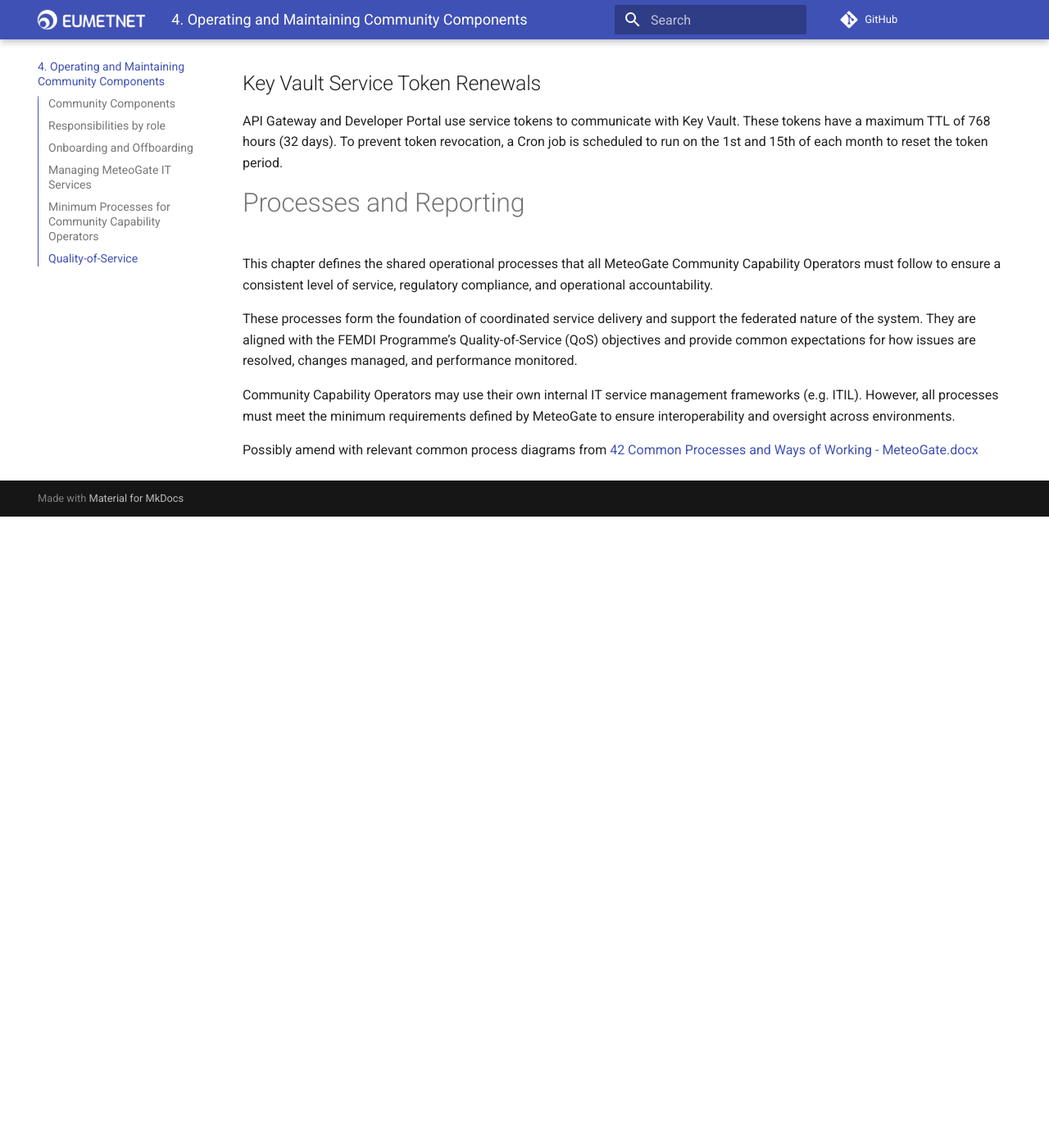
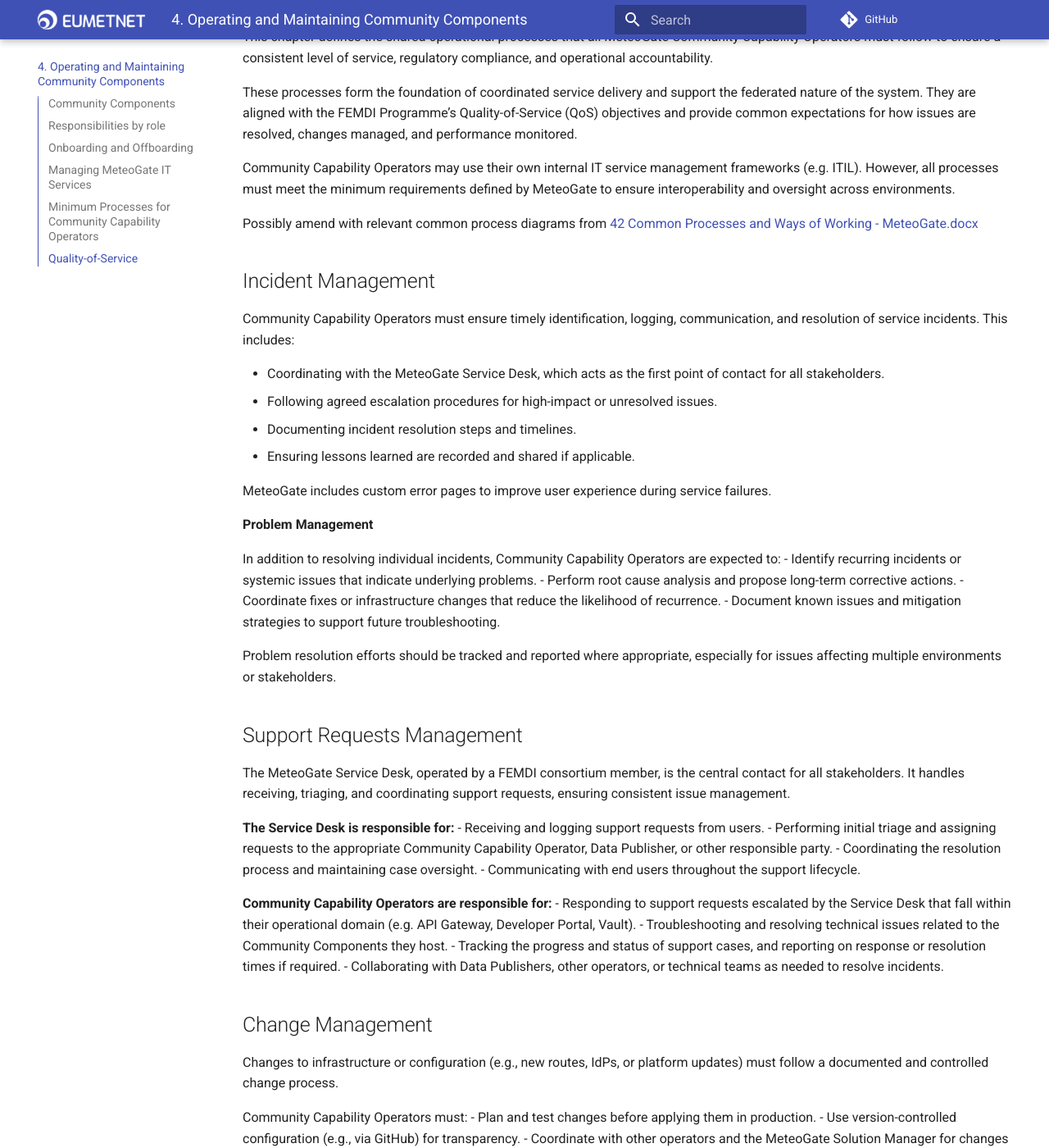
Before and after one commit to EUMETNET/meteogate-documentation, an MkDocs documentation site: the page built from docs/4-operating-and-maintaining-community-components.md, in a window 1280 px wide and 1400 px high, scrolled down 14305 px. Shown: the whole window at 82% size. Built offline with MkDocs 1.6.1 and Material for MkDocs 9.7.7, drawn with Linux system fonts in a browser that asks for light colours; comment, search, counter and statistics services are not loaded; before the commit the page ends 14935 px from its top, so only the background shows below that; some of the changed text lies outside the part shown.

Commit message:
Update 4-operating-and-maintaining-community-components.md

```diff
--- a/docs/4-operating-and-maintaining-community-components.md
+++ b/docs/4-operating-and-maintaining-community-components.md
@@ -521,3 +509,97 @@ These processes form the foundation of coordinated service delivery and support
 Community Capability Operators may use their own internal IT service management frameworks (e.g. ITIL). However, all processes must meet the minimum requirements defined by MeteoGate to ensure interoperability and oversight across environments.
 
 Possibly amend with relevant common process diagrams from [42 Common Processes and Ways of Working - MeteoGate.docx](https://tlnt19059.sharepoint.com/:w:/r/sites/FEMDI/ET%20FEMDI/ET%20Working%20folder/Documentation%20working%20area/42%20Common%20Processes%20and%20Ways%20of%20Working%20-%20MeteoGate.docx?d=w34e1ef2e9e3c46f280165abff29f429c&csf=1&web=1&e=CUSvDF)
+
+## Incident Management
+
+Community Capability Operators must ensure timely identification, logging, communication, and resolution of service incidents. This includes:
+
+- Coordinating with the MeteoGate Service Desk, which acts as the first point of contact for all stakeholders.
+- Following agreed escalation procedures for high-impact or unresolved issues.
+- Documenting incident resolution steps and timelines.
+- Ensuring lessons learned are recorded and shared if applicable.
+
+MeteoGate includes custom error pages to improve user experience during service failures.
+
+**Problem Management**
+
+In addition to resolving individual incidents, Community Capability Operators are expected to:
+- Identify recurring incidents or systemic issues that indicate underlying problems.
+- Perform root cause analysis and propose long-term corrective actions.
+- Coordinate fixes or infrastructure changes that reduce the likelihood of recurrence.
+- Document known issues and mitigation strategies to support future troubleshooting.
+
+Problem resolution efforts should be tracked and reported where appropriate, especially for issues affecting multiple environments or stakeholders.
+
+## Support Requests Management
+
+The MeteoGate Service Desk, operated by a FEMDI consortium member, is the central contact for all stakeholders. It handles receiving, triaging, and coordinating support requests, ensuring consistent issue management.
+
+**The Service Desk is responsible for:**
+- Receiving and logging support requests from users.
+- Performing initial triage and assigning requests to the appropriate Community Capability Operator, Data Publisher, or other responsible party.
+- Coordinating the resolution process and maintaining case oversight.
+- Communicating with end users throughout the support lifecycle.
+
+**Community Capability Operators are responsible for:**
+- Responding to support requests escalated by the Service Desk that fall within their operational domain (e.g. API Gateway, Developer Portal, Vault).
+- Troubleshooting and resolving technical issues related to the Community Components they host.
+- Tracking the progress and status of support cases, and reporting on response or resolution times if required.
+- Collaborating with Data Publishers, other operators, or technical teams as needed to resolve incidents.
+
+## Change Management
+
+Changes to infrastructure or configuration (e.g., new routes, IdPs, or platform updates) must follow a documented and controlled change process.
+
+Community Capability Operators must:
+- Plan and test changes before applying them in production.
+- Use version-controlled configuration (e.g., via GitHub) for transparency.
+- Coordinate with other operators and the MeteoGate Solution Manager for changes that impact shared services.
+
+
+## Performance reporting
+
+Operators must submit regular reports (e.g., monthly) to the MeteoGate Programme Manager. These reports enable performance tracking against QoS targets and support transparency across MeteoGate.
+
+Reports may include:
+- Availability and uptime metrics
+- API Gateway usage statistics
+- Incident and support request summaries
+- Capacity and resource usage
+
+Guidelines and templates will be provided by the Programme team. Reports are compiled using monitoring tools and logs (see section: [Monitoring](#monitoring-and-observability))
+
+_To be updated with any further requirements/guidance from EUMETNET_
+
+## Data Management
+
+This section outlines the Operator's data management related responsibilities.
+
+### Personal Data
+
+Personal data is handled according to [MeteoGate Privacy Policy](https://tlnt19059.sharepoint.com/:w:/r/sites/FEMDI/ET%20FEMDI/ET%20Working%20folder/Operating%20Model/FEMDI%20Privacy%20policy.docx?d=w86090b46ea1642dfbdf40e2bc483e503&csf=1&web=1&e=RVrHSQ), EU’s General Data Protection Regulation (GDPR), and other relevant legislation.
+
+Personal data processed includes:
+
+- Registered user identities (managed by the Identity & Access Manager)
+- API key metadata (managed by the Key Vault)
+- User access control metadata, stored as consumer objects (managed by API Gateway)
+- Contact information in dataset metadata (provided and managed by the Data Publisher)
+
+GDPR-related requests (e.g., deletion or correction) should be directed to the MeteoGate Service Desk, which coordinates resolution with responsible parties.
+
+Community Capability Operators are responsible for:
+
+- Ensuring that personal data processed by the Community Components they operate (e.g. in Identity and Access Manager, Key Vault, and API Gateway) is stored securely and only accessible by authorised personnel.
+- Supporting GDPR-related processes in their hosted environment (e.g. deletion of user data upon request).
+- Implementing technical and organisational measures to protect personal data in accordance with MeteoGate’s security and privacy requirements.
+
+
+Meteorological and Hydrological Data
+Community Capability Operators provide the technical platform for publishing and accessing data but are not responsible for the content or quality of the datasets. Responsibility for the accuracy, structure, and compliance of data and metadata lies with the respective Data Owners and Publishers.
+
+Community Capability Operators must:
+- Ensure reliable and secure API access to published datasets.
+- Refrain from altering, filtering, or interpreting the published content in any way.
+
+For more detailed definitions of roles and responsibilities related to data handling, publication, and ownership, refer to the [MeteoGate Data Governance Policy](https://tlnt19059.sharepoint.com/:w:/r/sites/FEMDI/ET%20FEMDI/ET%20Working%20folder/Operating%20Model/Data%20governance%20policy.docx?d=wb938b06e5b694bf1914c4202ee6aaa8a&csf=1&web=1&e=AH2lgh).
```
Also changed, not shown: other parts of docs/4-operating-and-maintaining-community-components.md (+0 -12 lines).
